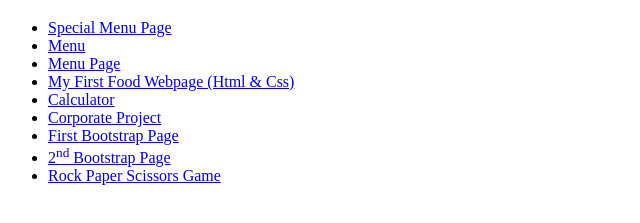
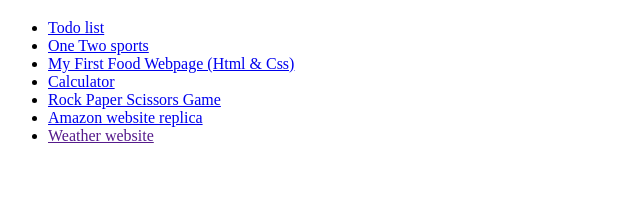
Before and after one commit to cornbeef111/my_portfolio, a plain HTML site: page index.html in a window 1280 px wide. Shown: the part 61-284 px from the top of the page, without its empty margins (0-640 px from the left). Drawn offline with Linux system fonts and the light colour scheme.

Commit message:
made new chnages to the list

```diff
--- a/index.html
+++ b/index.html
@@ -11,15 +11,13 @@
    <h1>My Portfolio</h1>
    <div>
      <ul>
-       <li><a href="https://cornbeef111.github.io/specialmenu_repo/">Special Menu Page</a></li>
-       <li><a href="https://cornbeef111.github.io/menu_repo/">Menu</a></li>
-       <li><a href="https://cornbeef111.github.io/menu_page_repo/">Menu Page</a></li>
+      <li><a href="https://cornbeef111.github.io/todolist/">Todo list</a></li>
+      <li><a href="https://cornbeef111.github.io/one-two-sport/">One Two sports</a></li>
        <li><a href="https://cornbeef111.github.io/first-food-webpage/">My First Food Webpage (Html & Css) </a></li>
        <li><a href="https://cornbeef111.github.io/calculator_repo/">Calculator</a></li>
-       <li><a href="https://cornbeef111.github.io/corp_project_repo/">Corporate Project</a></li>
-       <li><a href="https://cornbeef111.github.io/first-boot-ass-repo/">First Bootstrap Page</a></li>
-       <li><a href="https://cornbeef111.github.io/ass2_index_repo/">2<sup>nd</sup> Bootstrap Page</a></li>
        <li><a href="https://cornbeef111.github.io/rock-paper-scissors/"> Rock Paper Scissors Game</a> </li>
+       <li><a href="https://cornbeef111.github.io/amazon-replica/"> Amazon website replica</a></li>
+       <li><a href="">Weather website</a></li>
      </ul>
    </div>
 
```
